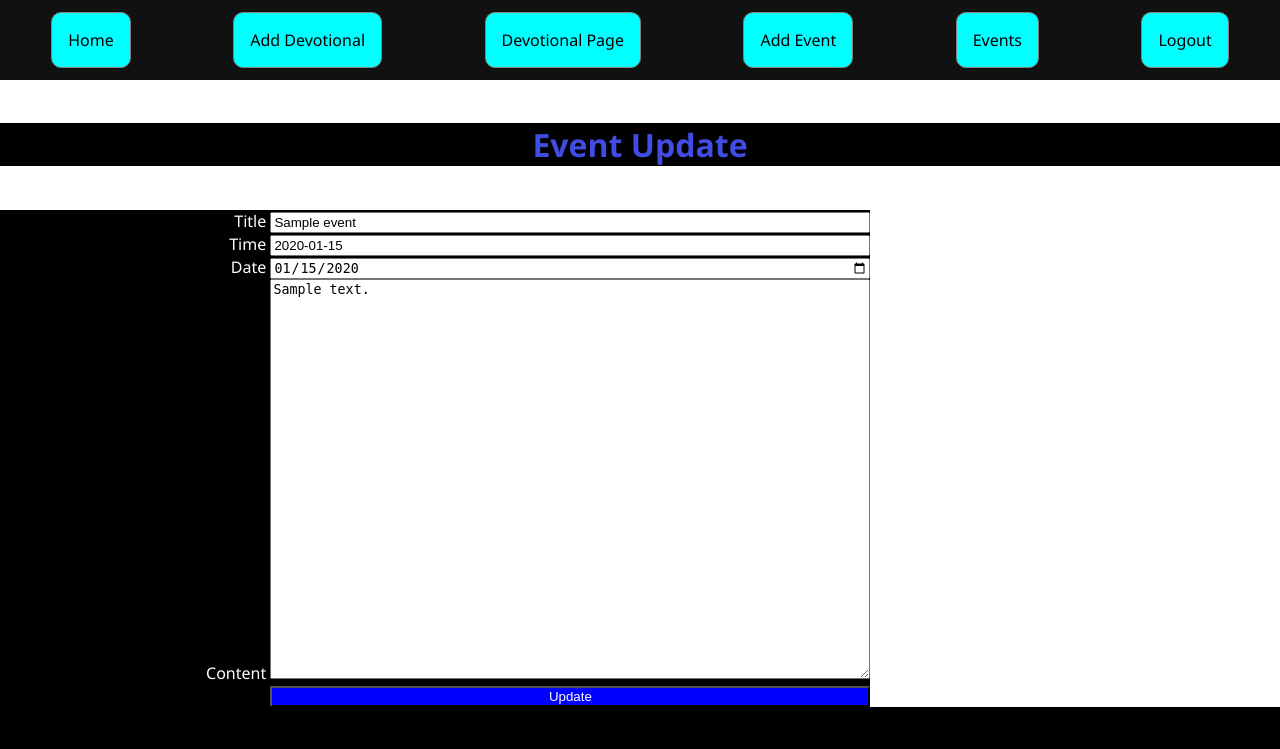
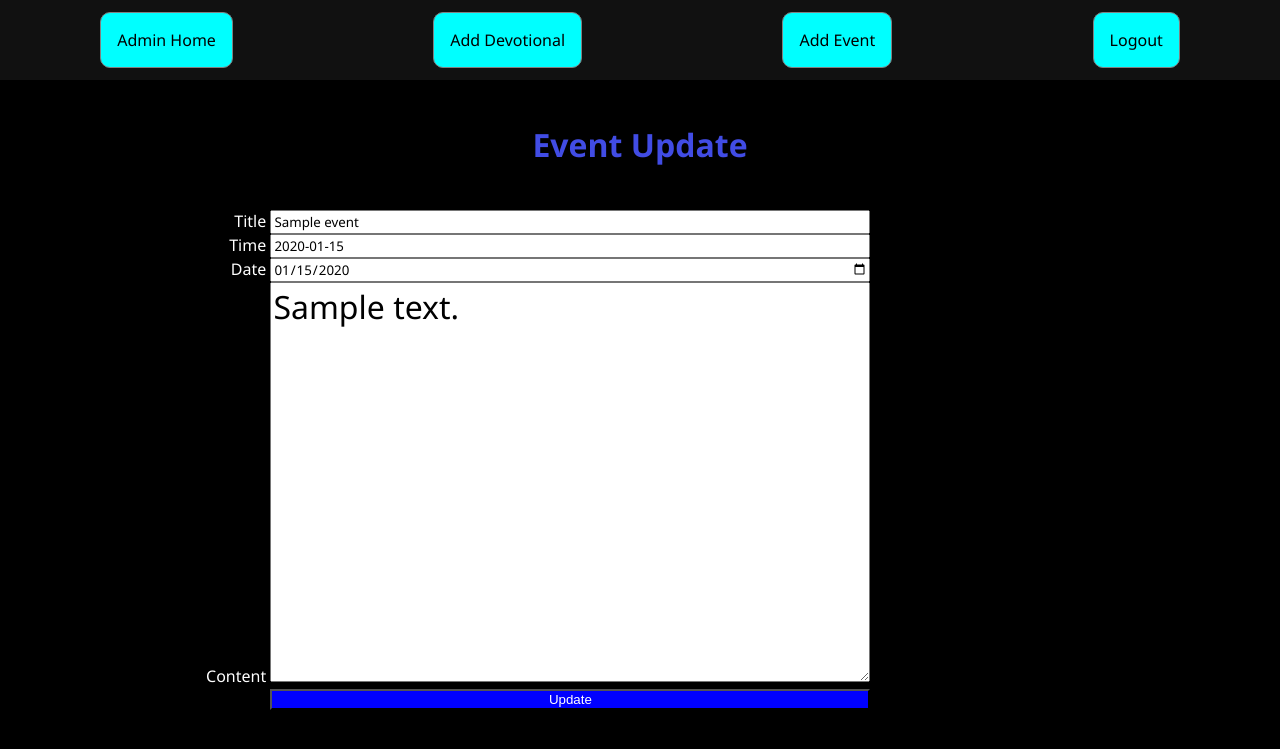
Before and after one commit to thecodinghyrax/rh-website, a Flask app: page /event_update/1 in a window 1280 px wide. Shown: the top 749 px of the page. Run offline with Flask 2, Linux system fonts and the light colour scheme; tables that the repository leaves empty hold one stand-in row (values such as "Sample post").

Commit message:
Improved nav and some style

```diff
--- a/flask_app/static/css/update.css
+++ b/flask_app/static/css/update.css
@@ -1,10 +1,12 @@
 html {
     background-color: black;
+
 }
 
 body {
+    font-family: 'Segoe UI', Tahoma, Geneva, Verdana, sans-serif;
+    color: white;
 
-    color: white;
 }
 h1 {
     background-color: black;
@@ -15,13 +17,16 @@
 }
 
 .form-container {
+    font-family: 'Segoe UI', Tahoma, Geneva, Verdana, sans-serif;
     background-color: black;
     width: 68%;
     left: 0;
     text-align: right;
 }
 
-
+.event {
+    background-color: black;
+}
 input {
     width: 600px;
 }
@@ -29,8 +34,13 @@
     width: 600px;
     height: 400px;
     word-wrap: break-word;
+    font-family: 'Segoe UI', Tahoma, Geneva, Verdana, sans-serif;
+    font-size: 2rem;
 }
 input[type=submit] {
     background-color: blue;
     color: white;
 }
+#title, #time, #date, #event {
+    font-family: 'Segoe UI', Tahoma, Geneva, Verdana, sans-serif;
+}
--- a/flask_app/templates/admin-nav.html
+++ b/flask_app/templates/admin-nav.html
@@ -48,21 +48,21 @@
 
 <header>
     <div class="top-nav" role="navigation">
-        <div class="grid-item"><a href="{{ url_for('index') }}">
-                <div class="name" data-text="Home">Home</div>
+        <div class="grid-item"><a href="{{ url_for('admin') }}">
+                <div class="name" data-text="Home">Admin Home</div>
             </a></div>
         <div class="grid-item"><a href="{{ url_for('add_devotional') }}">
                 <div class="name" data-text="Add Devotional">Add Devotional</div>
             </a></div>
-        <div class="grid-item"><a href="{{ url_for('devotionals') }}">
+        <!-- <div class="grid-item"><a href="{{ url_for('devotionals') }}">
             <div class="name" data-text="Devotionals">Devotional Page</div>
-        </a></div>
+        </a></div> -->
         <div class="grid-item"><a href="{{ url_for('add_event') }}">
             <div class="name" data-text="Add Event">Add Event</div>
         </a></div>
-        <div class="grid-item"><a href="{{ url_for('guild_calendar') }}">
+        <!-- <div class="grid-item"><a href="{{ url_for('guild_calendar') }}">
                 <div class="name" data-text="guild_calendar">Events</div>
-            </a></div>
+            </a></div> -->
         <div class="grid-item"><a href="{{ url_for('logout') }}">
             <div class="name" data-text="Logout">Logout</div>
         </a></div>
```
Also changed, not shown: flask_app/static/css/add_event.css (+13 -5 lines).
